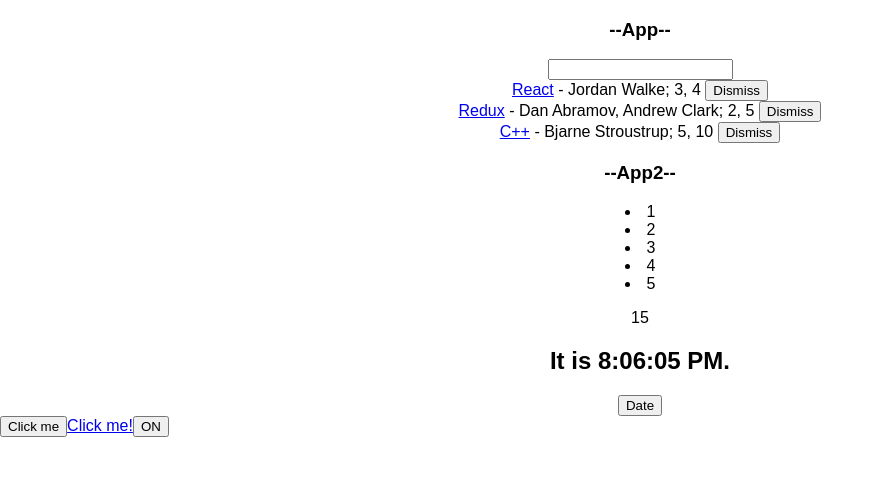
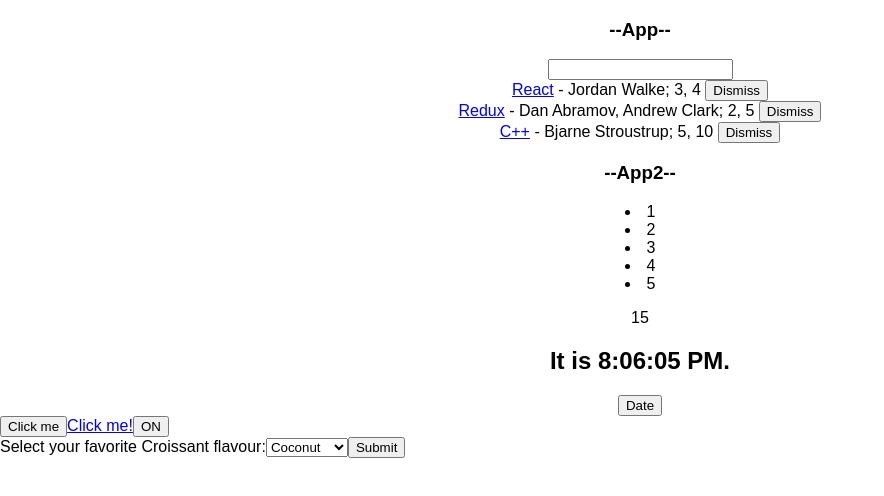
Before and after one commit to CoderKlemen/react, a React (Create React App) app in the folder hackernews/: page / in a window 1280 px wide. Shown: the top 496 px of the page, without its empty margins (0-884 px from the left). Built offline with nearby package versions, Linux system fonts and the light colour scheme.

Commit message:
destructuring assignment; controled components; forms

```diff
--- a/hackernews/src/App.js
+++ b/hackernews/src/App.js
@@ -69,13 +69,15 @@
     //    - you need to wrap the function in another function to make it fire when needed ( button click )
     //    - you can make it more concise using arrow functions
 
-    const {searchTerm, list} = this.state;
+    const {searchTerm} = this.state;
 
     return (
       <div className="App">
         <h3>--App--</h3>
         <form>
-          <input type="text"
+          <input
+            type="text"
+            value={searchTerm}
             onChange={this.onSearchChange}
           />
         </form>
--- a/hackernews/src/App2.js
+++ b/hackernews/src/App2.js
@@ -5,6 +5,17 @@
 const numbers = [1,2,3,4,5];
 
 let numbers1 = [1,2,3,4,5];
+let first;
+let second;
+let third;
+
+
+// Destructuring assignment
+[first, second, ...third] = numbers1;
+
+console.log(first);
+console.log(second);
+console.log(third);
 
 class App2 extends Component {
 
--- a/hackernews/src/EventHandling.js
+++ b/hackernews/src/EventHandling.js
@@ -11,7 +11,7 @@
 
     render() {
         return (
-            <a href="#" onClick={this.handleClick}>
+            <a href="https://www.klebe.si" target="_blank" rel="noopener noreferrer" onClick={this.handleClick}>
                 Click me!
             </a>
         );
--- /dev/null
+++ b/hackernews/src/Form.js
@@ -0,0 +1,47 @@
+import React, { Component } from "react";
+import "./App.css";
+
+
+class NameForm extends Component {
+    constructor(props) {
+        super(props);
+
+        this.state = {
+            value: 'coconut'
+        };
+
+        this.handleChange = this.handleChange.bind(this);
+        this.handleSubmit = this.handleSubmit.bind(this);
+    }
+
+    handleChange(event) {
+        this.setState({value: event.target.value});
+        // this.setState({value: event.target.value.toUpperCase()});
+    }
+
+    handleSubmit(event) {
+        alert(`Your favorite flavour is: ${this.state.value}`);  // " ` " se dobi z AltGr+7
+        event.preventDefault();
+    }
+
+    render() {
+        return (
+            <form onSubmit={this.handleSubmit}>
+                <label>
+                    Select your favorite Croissant flavour:
+                    <select value={this.state.value} onChange={this.handleChange}>
+                        <option value="grapefruit">Grapefruit</option>
+                        <option value="orange">Orange</option>
+                        <option value="coconut">Coconut</option>
+                        <option value="mango">Mango</option>
+                    </select>
+                </label>
+                <input type="submit" value="Submit" />
+            </form>
+        )
+    }
+
+
+}
+
+export default NameForm;
--- a/hackernews/src/index.js
+++ b/hackernews/src/index.js
@@ -6,6 +6,7 @@
 import ExplainBindingsComponent from './ExplainBind'
 import EventHandling from './EventHandling'
 import Toggle from './Toggle'
+import NameForm from './Form'
 import registerServiceWorker from './registerServiceWorker';
 
 ReactDOM.render((
@@ -15,6 +16,7 @@
                     <ExplainBindingsComponent />
                     <EventHandling />
                     <Toggle />
+                    <NameForm />
                 </div>
                 )
                 , document.getElementById('root'));
```
Also changed, not shown: hackernews/progress.txt.
